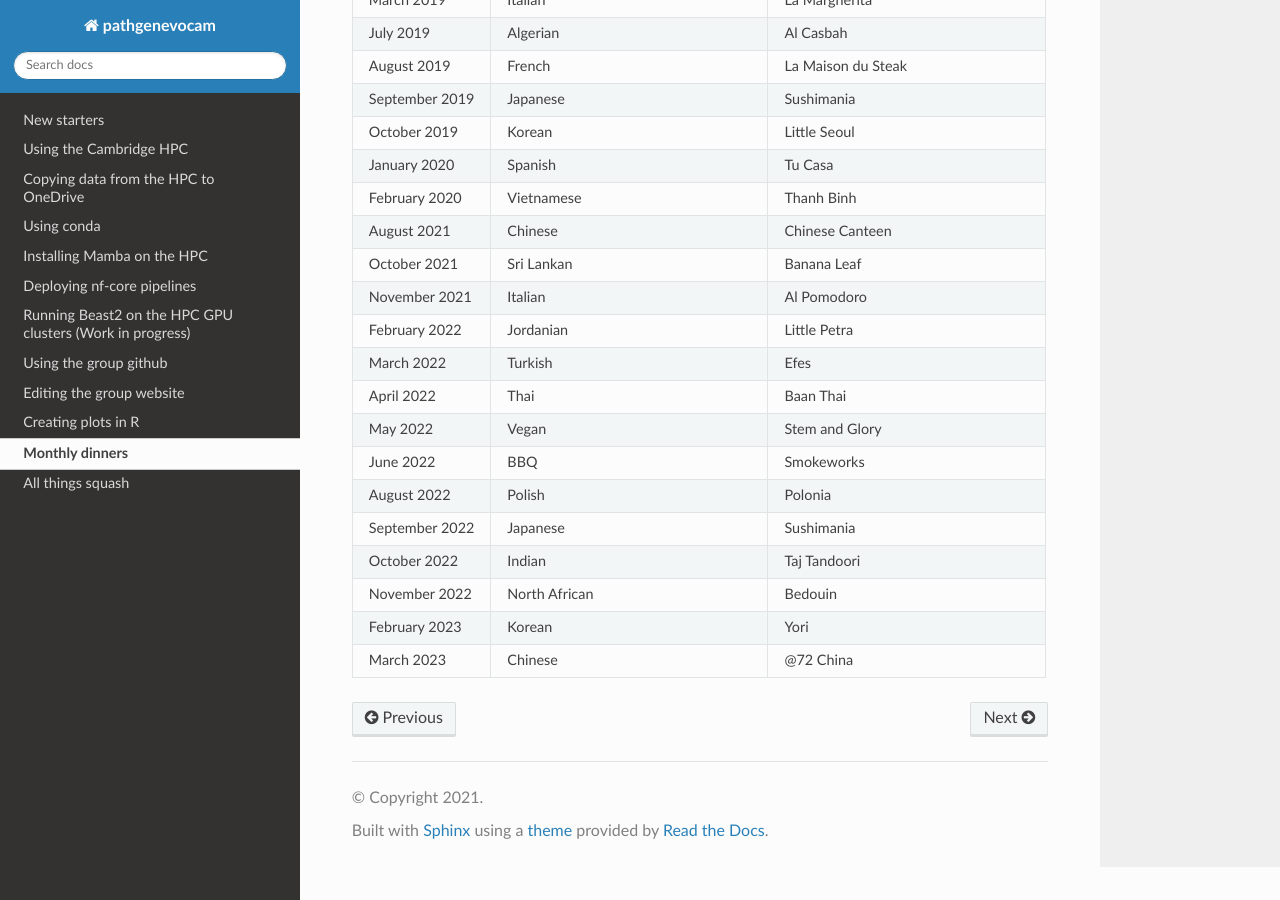
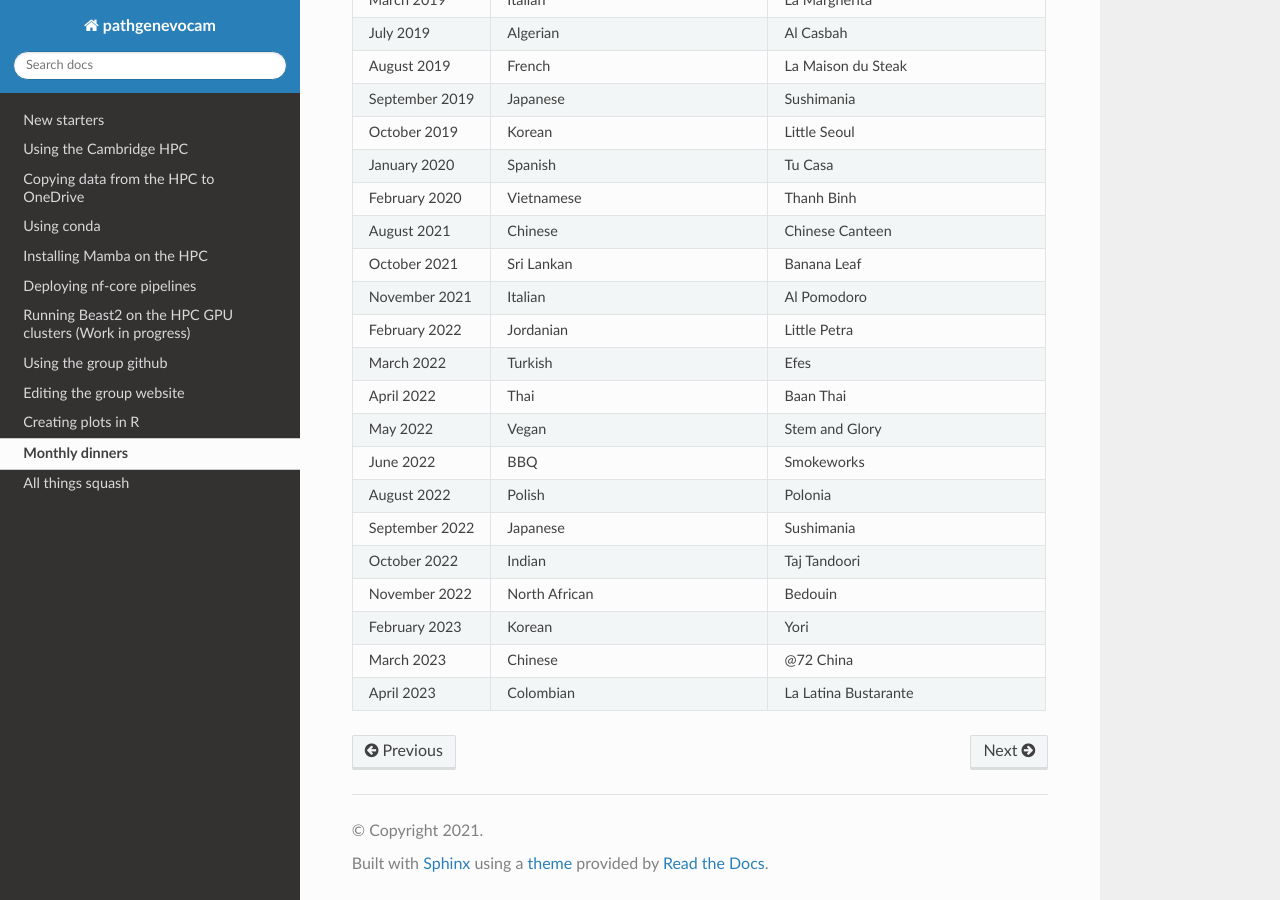
Before and after one commit to pathgenevocam/readthedocs, a Sphinx documentation site: the page built from docs/source/dinners.rst, in a window 1280 px wide and 900 px high, scrolled down 674 px. Built offline with Sphinx 7.4.7 and the Read the Docs theme 2.0.0, drawn with Linux system fonts in a browser that asks for light colours.

Commit message:
update dinners

```diff
--- a/docs/source/dinners.rst
+++ b/docs/source/dinners.rst
@@ -100,3 +100,6 @@
    * - March 2023
      - Chinese
      - @72 China
+   * - April 2023
+     - Colombian
+     - La Latina Bustarante
```
